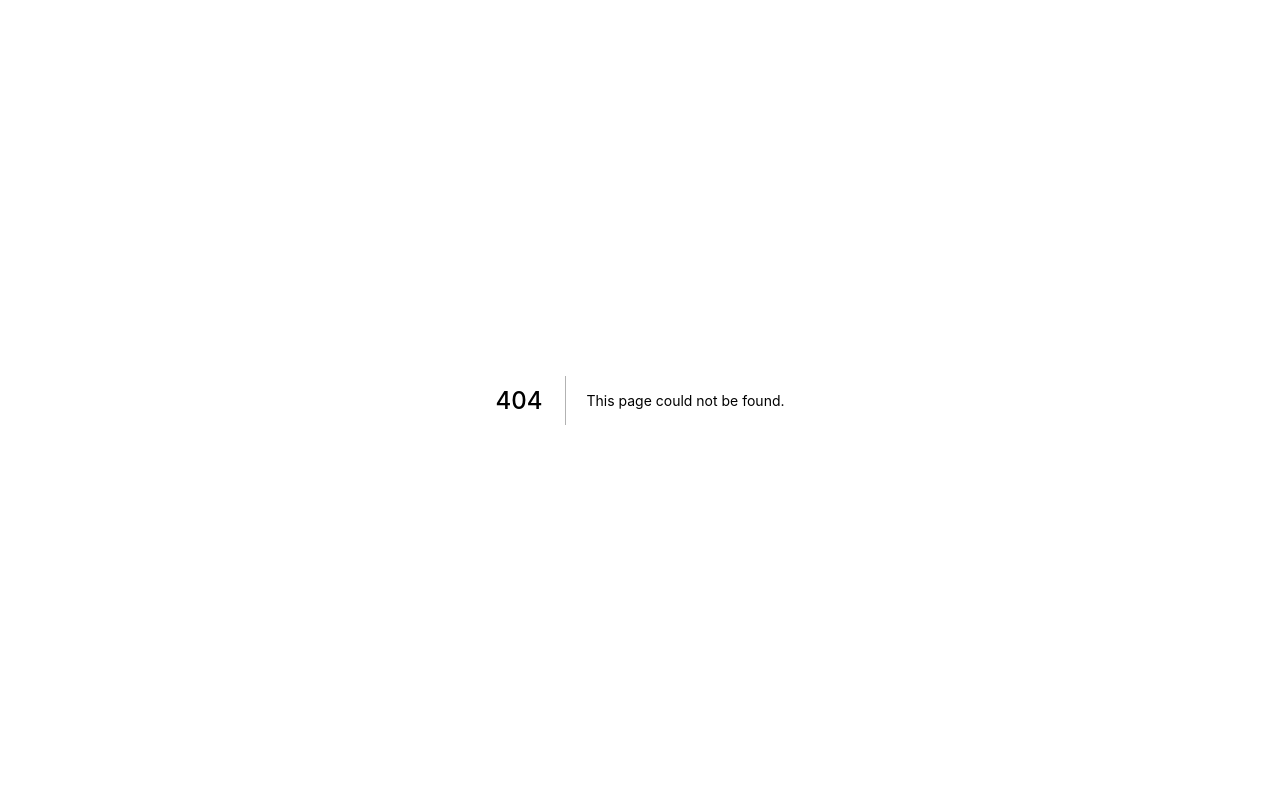
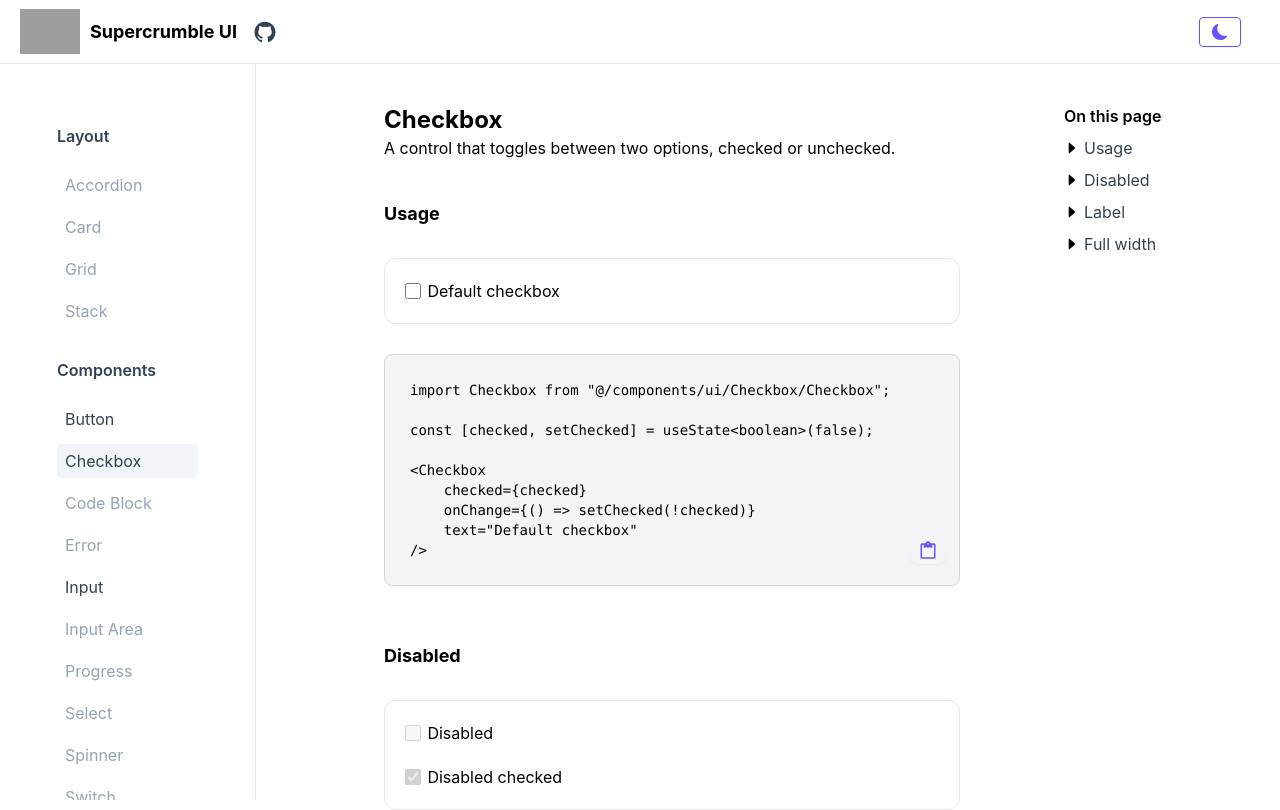
Before and after one commit to elijahnikov/ui, a Next.js app: page /checkbox in a window 1280 px wide. Before the commit this address had no page. Shown: the top 810 px of the page. Built offline with nearby package versions, Linux system fonts and the light colour scheme; grey boxes are pictures that could not be loaded; a web font is replaced by a local one.

Commit message:
adding examples for checkbox page

```diff
--- /dev/null
+++ b/src/maps/component/checkbox.ts
@@ -0,0 +1,48 @@
+import { MenuMap } from "./types";
+
+export const checkboxMenuMap: MenuMap[] = [
+    {
+        label: "Usage",
+        href: "#usage",
+    },
+    {
+        label: "Disabled",
+        href: "#disabled",
+    },
+    {
+        label: "Label",
+        href: "#label",
+    },
+    {
+        label: "Full width",
+        href: "#fullWidth",
+    },
+];
+
+export const checkboxCode = {
+    default: `import Checkbox from "@/components/ui/Checkbox/Checkbox";
+
+const [checked, setChecked] = useState<boolean>(false);
+
+<Checkbox
+    checked={checked}
+    onChange={() => setChecked(!checked)}
+    text="Default checkbox"
+/>`,
+
+    disabled: `import Checkbox from "@/components/ui/Checkbox/Checkbox";
+
+const [checked, setChecked] = useState<boolean>(true);
+
+<Checkbox disabled text="Disabled" />
+
+<Checkbox disabled text="Disabled checked" checked={checked} />`,
+
+    label: `import Checkbox from "@/components/ui/Checkbox/Checkbox";
+
+<Checkbox label="Label" text="Checkbox with label" />`,
+
+    fullWidth: `import Checkbox from "@/components/ui/Checkbox/Checkbox";
+
+<Checkbox fullWidth text="Checkbox with full width" />`,
+};
--- a/src/maps/componentMap.ts
+++ b/src/maps/componentMap.ts
@@ -98,7 +98,7 @@ export const componentMap: ComponentSectionMapType[] = [
                 title: "Checkbox",
                 value: "checkbox",
                 href: "/checkbox",
-                disabled: true,
+                disabled: false,
             },
             {
                 id: 11,
--- /dev/null
+++ b/src/pages/checkbox.tsx
@@ -0,0 +1,78 @@
+import CodeBlock from "@/components/common/CodeBlock/CodeBlock";
+import GitHubRedirect from "@/components/common/GitHubRedirect/GitHubRedirect";
+import Layout from "@/components/common/Layout/Layout";
+import PageHeader from "@/components/common/PageHeader/PageHeader";
+import Checkbox from "@/components/ui/Checkbox/Checkbox";
+import { checkboxCode, checkboxMenuMap } from "@/maps/component/checkbox";
+import React, { useState } from "react";
+
+interface CheckboxPageProps {}
+
+const CheckboxPage = ({}: CheckboxPageProps) => {
+    const [checked, setChecked] = useState<boolean>(false);
+    return (
+        <Layout title="Checkbox - Supercrumble UI" menuMap={checkboxMenuMap}>
+            <div className="mb-[40px]">
+                <PageHeader
+                    title="Checkbox"
+                    description="A control that toggles between two options, checked or unchecked."
+                />
+            </div>
+            <div>
+                <a
+                    className="relative h-[20px] invisible top-[-80px]"
+                    id="usage"
+                ></a>
+                <h4 className="mb-[30px]">Usage</h4>
+                <div className="mb-[30px] border-[1px] p-5 dark:border-slate-700 rounded-xl">
+                    <Checkbox
+                        checked={checked}
+                        onChange={() => setChecked(!checked)}
+                        text="Default checkbox"
+                    />
+                </div>
+                <CodeBlock code={checkboxCode.default} />
+            </div>
+
+            <div className="mt-[50px]">
+                <a
+                    className="relative h-[20px] invisible top-[-80px]"
+                    id="disabled"
+                ></a>
+                <h4 className="mb-[30px]">Disabled</h4>
+                <div className="mb-[30px] border-[1px] space-y-5 p-5 dark:border-slate-700 rounded-xl">
+                    <Checkbox disabled text="Disabled" />
+                    <Checkbox disabled checked={true} text="Disabled checked" />
+                </div>
+                <CodeBlock code={checkboxCode.disabled} />
+            </div>
+
+            <div className="mt-[50px]">
+                <a
+                    className="relative h-[20px] invisible top-[-80px]"
+                    id="label"
+                ></a>
+                <h4 className="mb-[30px]">Label</h4>
+                <div className="mb-[30px] border-[1px] space-y-5 p-5 dark:border-slate-700 rounded-xl">
+                    <Checkbox label="Label" text="Checkbox with label" />
+                </div>
+                <CodeBlock code={checkboxCode.label} />
+            </div>
+
+            <div className="mt-[50px]">
+                <a
+                    className="relative h-[20px] invisible top-[-80px]"
+                    id="fullWidth"
+                ></a>
+                <h4 className="mb-[30px]">Full width</h4>
+                <div className="mb-[30px] border-[1px] space-y-5 p-5 dark:border-slate-700 rounded-xl">
+                    <Checkbox fullWidth text="Checkbox with full width" />
+                </div>
+                <CodeBlock code={checkboxCode.fullWidth} />
+            </div>
+            <GitHubRedirect page="Checkbox" href="" />
+        </Layout>
+    );
+};
+
+export default CheckboxPage;
```
